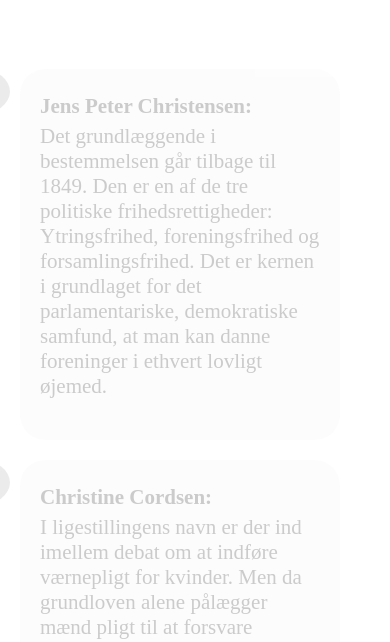
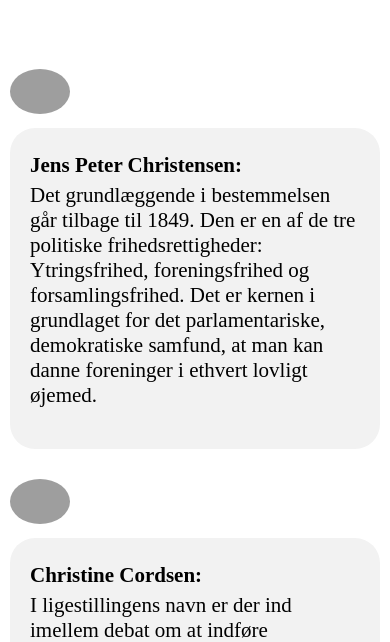
Before and after one commit to johwdr/webdok-annotations, a website built with webpack: page src/index.html in a window 390 px wide. Shown: the part 178-820 px from the top of the page. Built offline with nearby package versions, Linux system fonts and the light colour scheme; grey boxes are pictures that could not be loaded; a web font is replaced by a local one.

Commit message:
Bug and mobile specs.

```diff
--- a/src/scripts/components/intersection-class/intersection-class.js
+++ b/src/scripts/components/intersection-class/intersection-class.js
@@ -20,7 +20,7 @@ export default class IntersectionClass {
 
 
         for (let n=0; n<this.els.length; n++) {
-            const element = els[n];
+            const element = this.els[n];
             observer.observe(element);
         }
     }
--- a/src/styles/styles.scss
+++ b/src/styles/styles.scss
@@ -49,7 +49,7 @@ body {
 		margin-bottom: 20px;
 		opacity: 0.2;
 		position: relative;
-		transform: translateX(-50px);
+		transform: translateY(60px);
 		top: 50px;
 		transition: transform .4s ease-out, opacity .4s ease-out;
 		.comment-image-wrapper {
@@ -91,9 +91,11 @@ body {
 }
 [data-comment-wrapper].intersected {
 	opacity: 1;
-	transform: translateY(0px);
+	transform: none;
 
 }
+
+
 
 [data-overlay-contents] {
 
@@ -128,3 +130,23 @@ body {
 	}
 
 }
+
+@media (max-width: 500px) {
+	[data-comment-wrapper] {
+		flex-direction: column;
+		margin-bottom: 30px;
+	}
+	.comment-image-wrapper {
+		margin-left: 10px;
+		margin-bottom: 10px;
+	}
+	.comment-content-wrapper {
+		margin-right: 10px;
+	}
+	[data-overlay-contents] {
+		left: 0px;
+		&.active {
+			max-height: 600px;
+		}
+	}
+}
```
